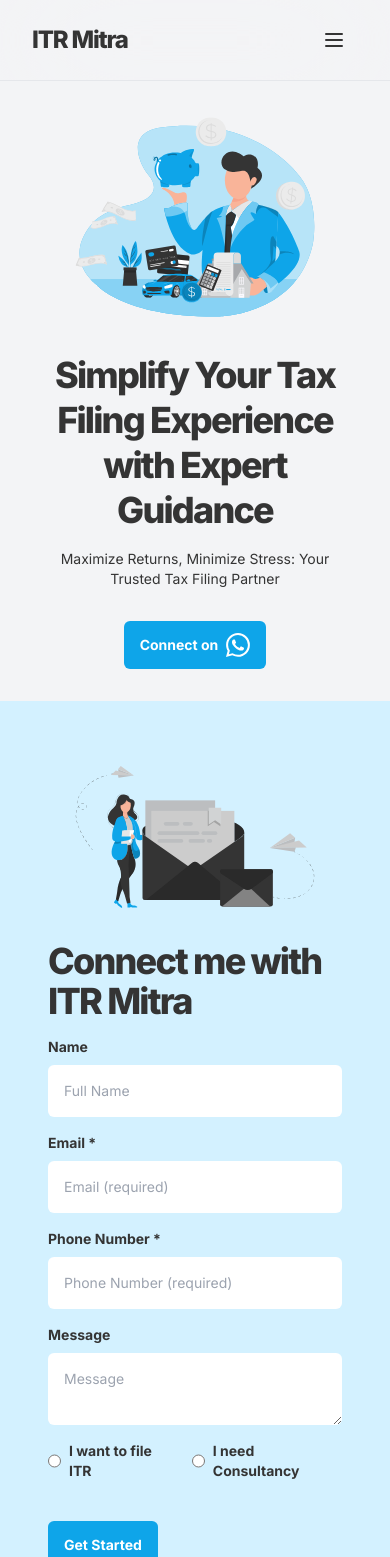
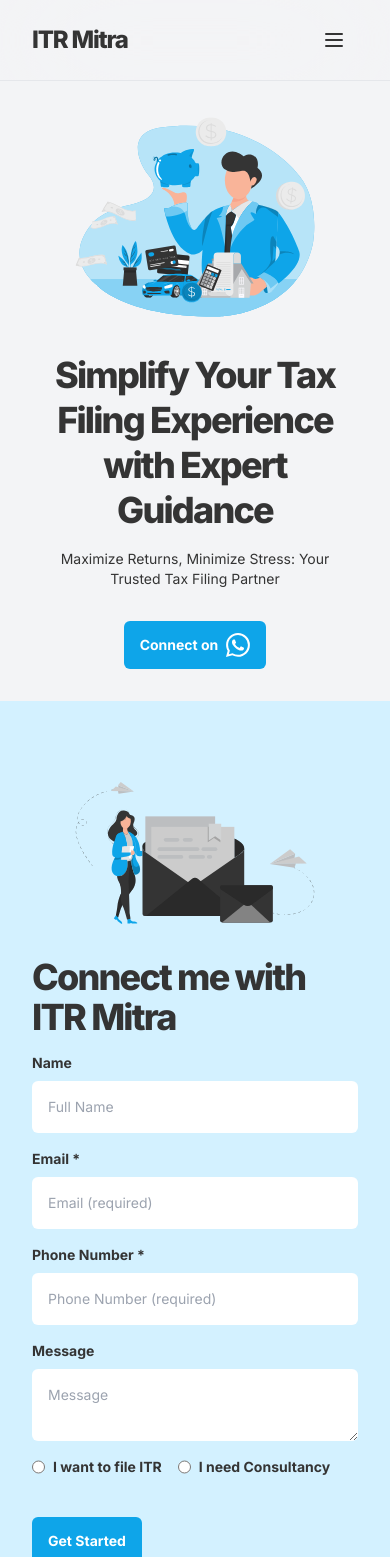
Before and after one commit to itrmitra/itrmitra, a Next.js app: page / in a window 390 px wide. Shown: the top 1557 px of the page. Built offline with nearby package versions, Linux system fonts and the light colour scheme.

Commit message:
update ui for form filiing section

```diff
--- a/src/components/info-sections/form-filing-section.tsx
+++ b/src/components/info-sections/form-filing-section.tsx
@@ -65,14 +65,14 @@
         }))
     }
     return (
-        <div className="flex flex-col items-center bg-light-brand py-8 md:min-h-screen md:flex-row md:py-0">
+        <div className="flex flex-col items-center bg-light-brand px-8 py-12 md:min-h-screen md:flex-row md:justify-between">
             <div className="flex-1">
-                <img src="/mail.svg" className="h-52 md:h-auto" />
+                <img src="/mail.svg" className="h-52 md:mx-auto md:h-auto" />
             </div>
-            <div className="z-0 mb-8 flex-1 px-12 sm:px-0 md:mb-0">
-                <h2 className="mb-4 text-4xl font-extrabold tracking-tighter md:text-5xl">
+            <div className="z-0 mb-8 flex-1 sm:px-0 md:mb-0">
+                <h1 className="mb-4 text-4xl font-extrabold tracking-tighter md:text-5xl">
                     Connect me with ITR Mitra
-                </h2>
+                </h1>
                 <form
                     onSubmit={onSubmit}
                     className="flex flex-col gap-4 text-sm md:w-3/4 md:text-base"
@@ -164,12 +164,12 @@
                             </label>
                         </div>
                     </div>
-                    <div className="flex flex-col items-start gap-4  md:flex-row md:items-center">
+                    <div className="space-y-4">
                         <button type="submit" className={buttonVariants()} disabled={loading}>
                             {loading ? "Loading..." : "Get Started"}
                         </button>
                         {success && (
-                            <span className="text-sm font-bold text-brand">
+                            <span className="block rounded-md bg-green-600 p-4 text-sm font-bold text-brand text-white shadow-lg">
                                 Email sent successfully. Our experts will contact you soon.
                             </span>
                         )}
```
